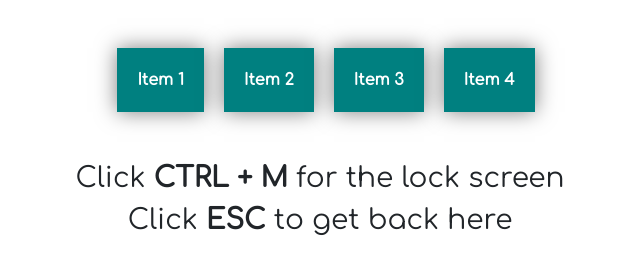
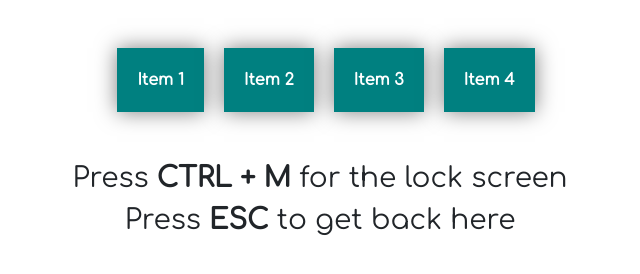
Before and after one commit to Perviz021/Windows-Lock-Screen, a plain HTML site: page index.html in a window 1280 px wide. Shown: the top 274 px of the page, without its empty margins (320-960 px from the left). Drawn offline with nearby package versions, Linux system fonts and the light colour scheme.

Commit message:
html header changed

```diff
--- a/index.html
+++ b/index.html
@@ -36,8 +36,8 @@
         </ul>
       </nav>
 
-      <h3>Click <span>CTRL + M</span> for the lock screen</h3>
-      <h3>Click <span>ESC</span> to get back here</h3>
+      <h3>Press <span>CTRL + M</span> for the lock screen</h3>
+      <h3>Press <span>ESC</span> to get back here</h3>
     </header>
 
     <div id="layout">
```
